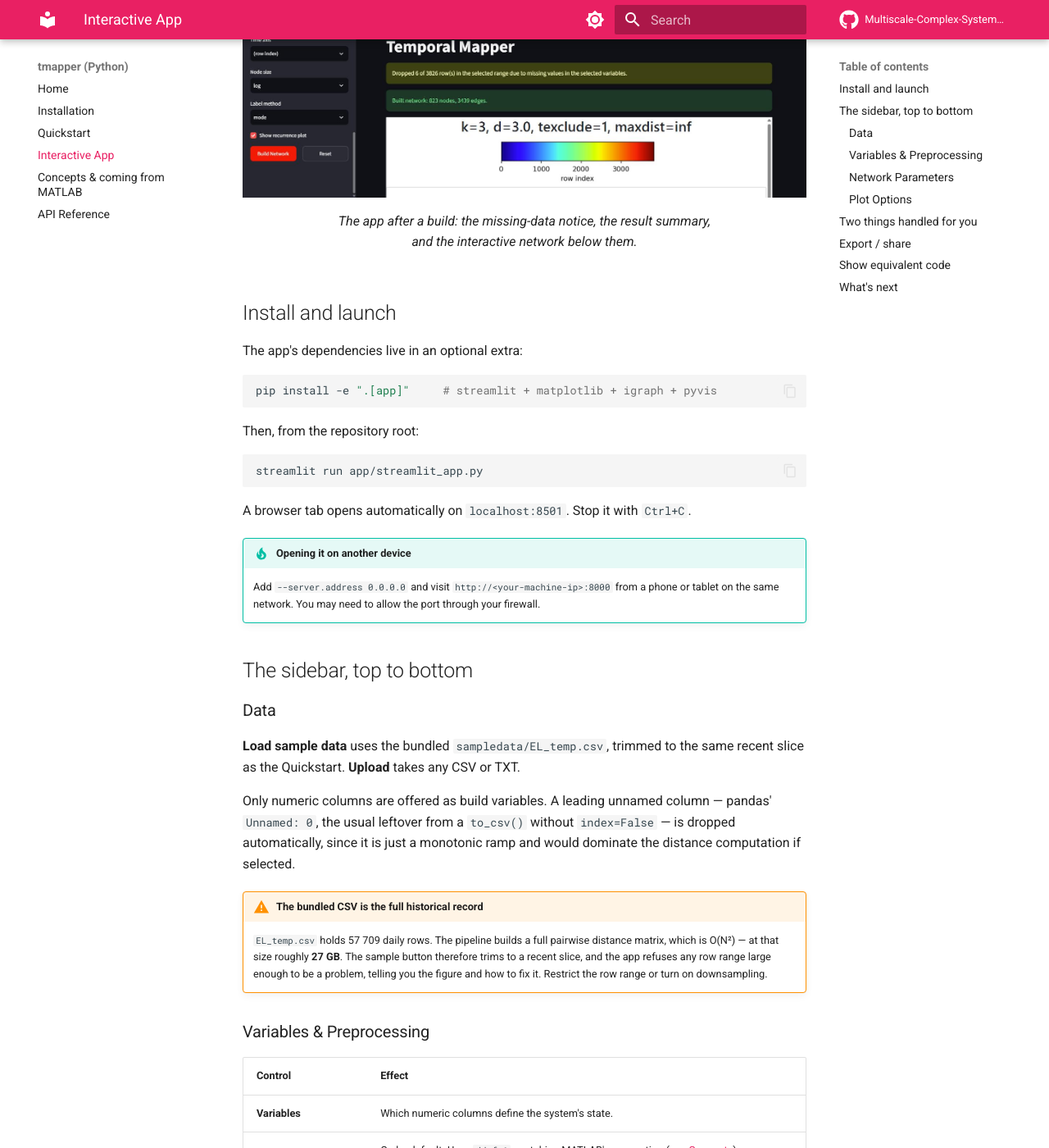
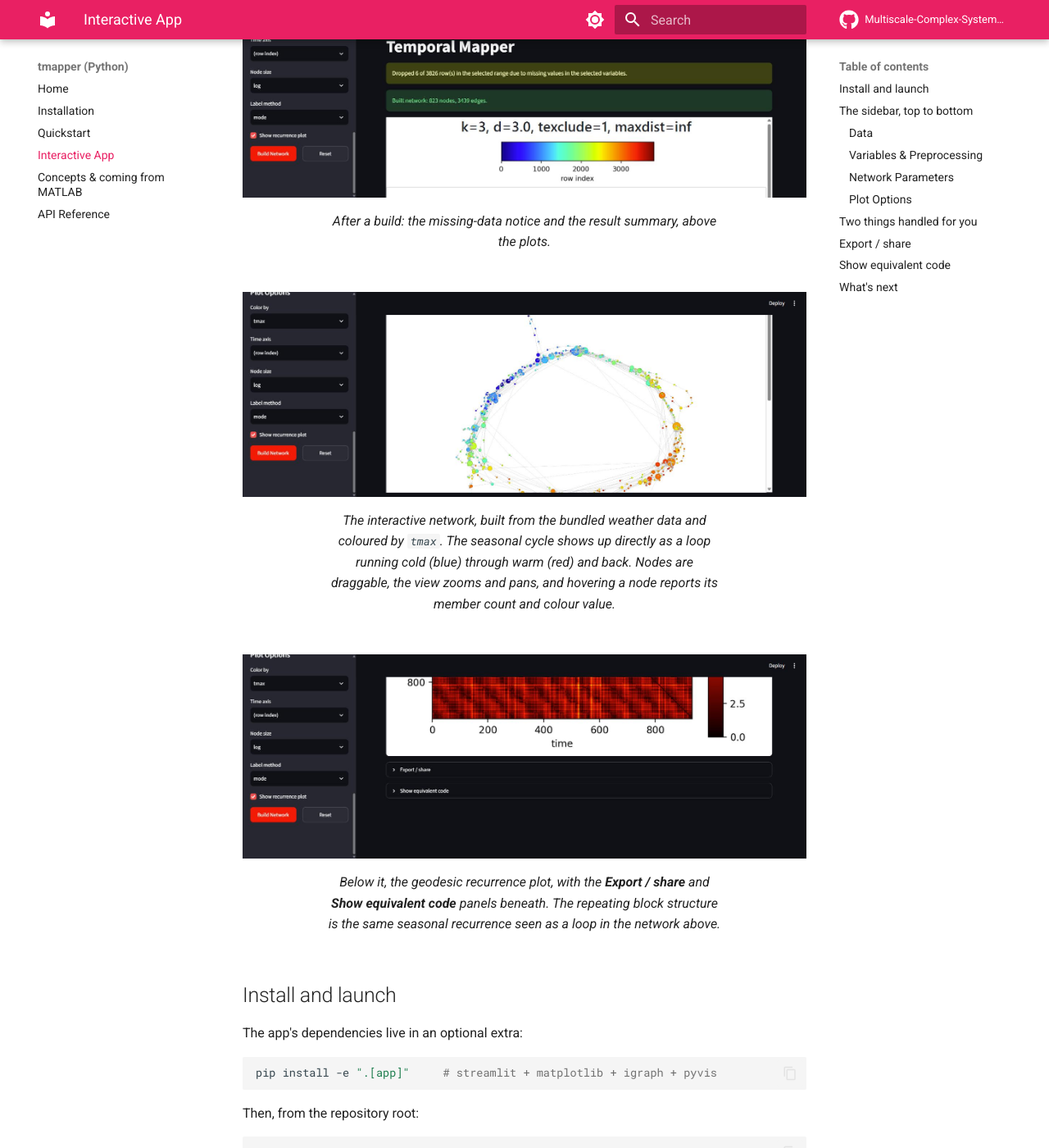
Before and after one commit to Multiscale-Complex-Systems-Lab/tmapper-py, an MkDocs documentation site: the page built from docs/app.md, in a window 1280 px wide and 1400 px high, scrolled down 390 px. Shown: the whole window at 82% size. Built offline with MkDocs 1.6.1 and Material for MkDocs 9.7.7, drawn with Linux system fonts in a browser that asks for light colours; comment, search, counter and statistics services are not loaded.

Commit message:
docs: show the actual plots on the Interactive App page
The single screenshot cut off just after the colorbar, so a page about
visualizing networks never actually showed a network or a recurrence
plot -- only the status banners above them.

Adds two figures: the interactive network coloured by tmax (built with
a delay embedding, so the seasonal cycle reads as an explicit
cold->warm->cold loop rather than the default parameters' dense
streak) and the geodesic recurrence plot below it, with the Export /
share and Show equivalent code panels visible. Captions connect the
two: the same seasonal recurrence appears as a loop in one and as
repeating blocks in the other.

```diff
--- a/docs/app.md
+++ b/docs/app.md
@@ -11,8 +11,22 @@ Everything on the [Concepts](concepts.md) page about what the parameters
 
 ![The app after building a network from the bundled sample data.](assets/app-screenshot.png)
 /// caption
-The app after a build: the missing-data notice, the result summary, and the
-interactive network below them.
+After a build: the missing-data notice and the result summary, above the plots.
+///
+
+![The interactive network, coloured by daily maximum temperature.](assets/app-network.png)
+/// caption
+The interactive network, built from the bundled weather data and coloured by
+`tmax`. The seasonal cycle shows up directly as a loop running cold (blue)
+through warm (red) and back. Nodes are draggable, the view zooms and pans, and
+hovering a node reports its member count and colour value.
+///
+
+![The geodesic recurrence plot below the network.](assets/app-recurrence.png)
+/// caption
+Below it, the geodesic recurrence plot, with the **Export / share** and **Show
+equivalent code** panels beneath. The repeating block structure is the same
+seasonal recurrence seen as a loop in the network above.
 ///
 
 ## Install and launch
```
Also changed, not shown: docs/assets/app-network.png (added), docs/assets/app-recurrence.png (added).
